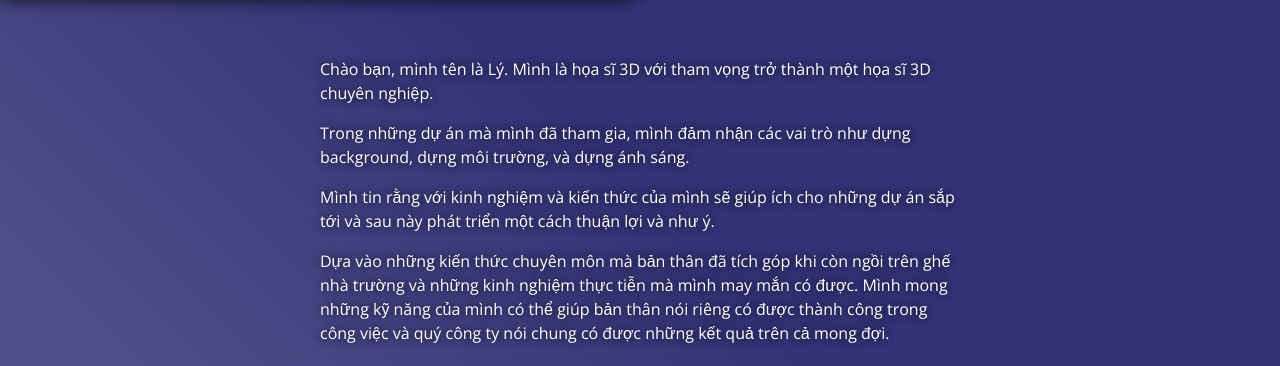
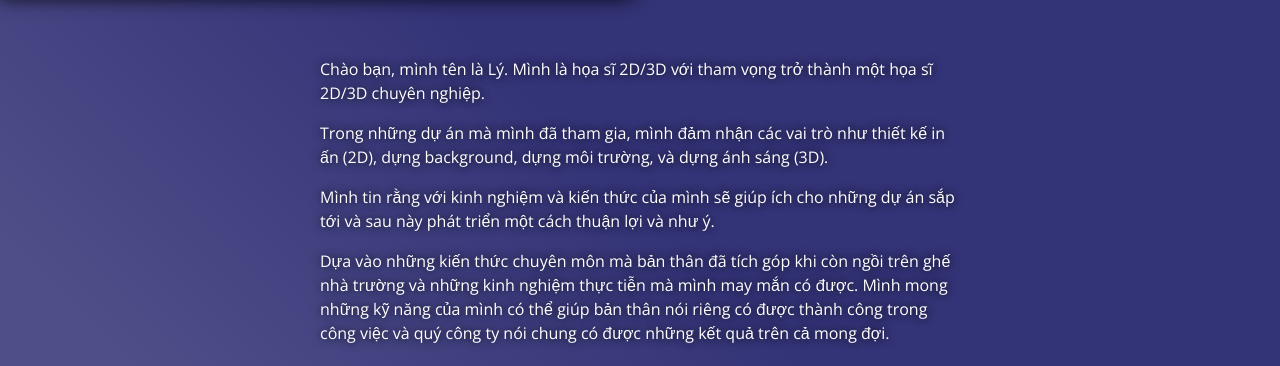
Before and after one commit to hohainhuly/hohainhuly.github.io, a plain HTML site: page index.html in a window 1280 px wide. Shown: the part 840-1206 px from the top of the page. Drawn offline with nearby package versions, Linux system fonts and the light colour scheme; a web font is replaced by a local one.

Commit message:
Update index.html

```diff
--- a/index.html
+++ b/index.html
@@ -22,9 +22,9 @@
     <div id="basic-info" class="section section-a">
         <h1 class="skill-title">About Me</h1>
         <div class="section-content">
-            <p>Chào bạn, mình tên là Lý. Mình là họa sĩ 3D với tham vọng trở thành một họa sĩ 3D chuyên nghiệp.</p>
-            <p>Trong những dự án mà mình đã tham gia, mình đảm nhận các vai trò như dựng background, dựng môi trường, và
-                dựng ánh sáng.</p>
+            <p>Chào bạn, mình tên là Lý. Mình là họa sĩ 2D/3D với tham vọng trở thành một họa sĩ 2D/3D chuyên nghiệp.</p>
+            <p>Trong những dự án mà mình đã tham gia, mình đảm nhận các vai trò như thiết kế in ấn (2D), dựng background, dựng môi trường, và
+                dựng ánh sáng (3D).</p>
             <p>Mình tin rằng với kinh nghiệm và kiến thức của mình sẽ giúp ích cho những dự án sắp tới và sau này phát
                 triển một cách thuận lợi và như ý.</p>
             <p>Dựa vào những kiến thức chuyên môn mà bản thân đã tích góp khi còn ngồi trên ghế nhà trường và những kinh
```
